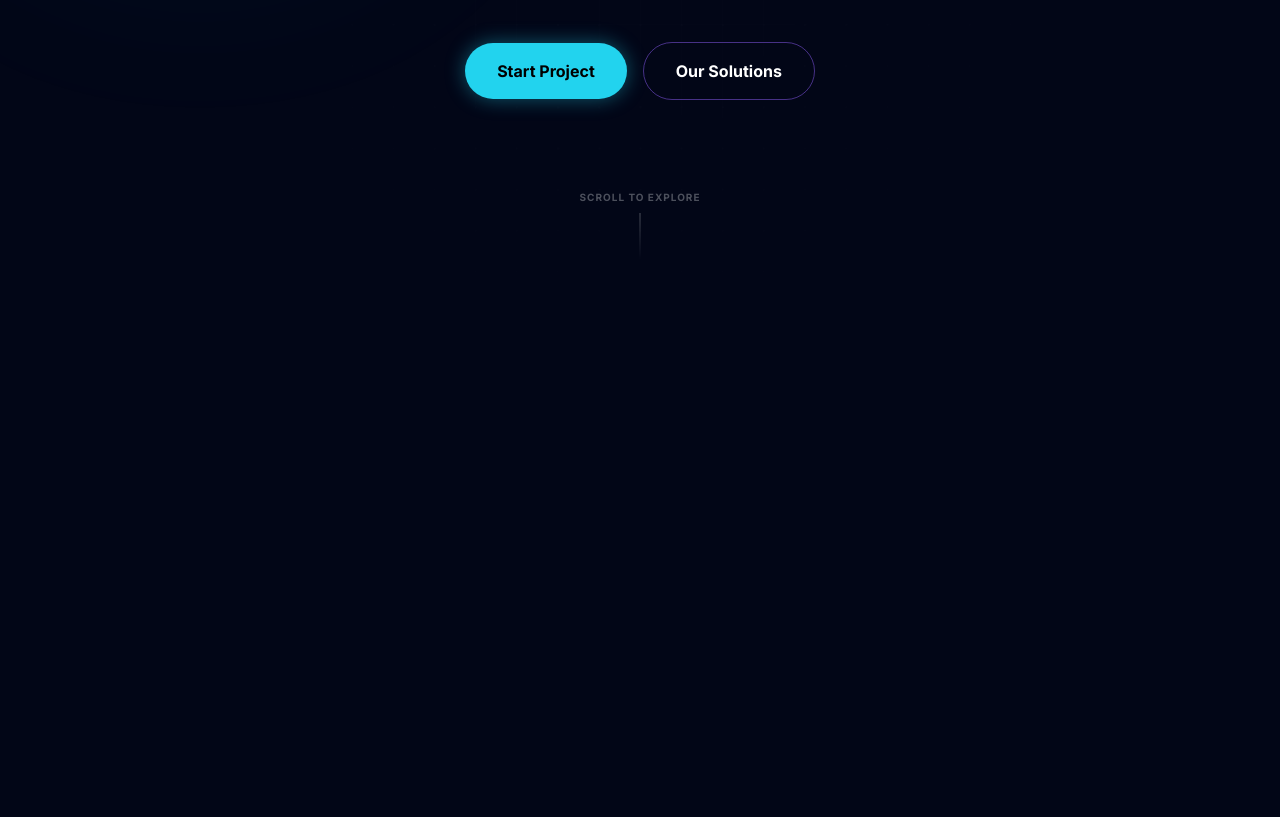
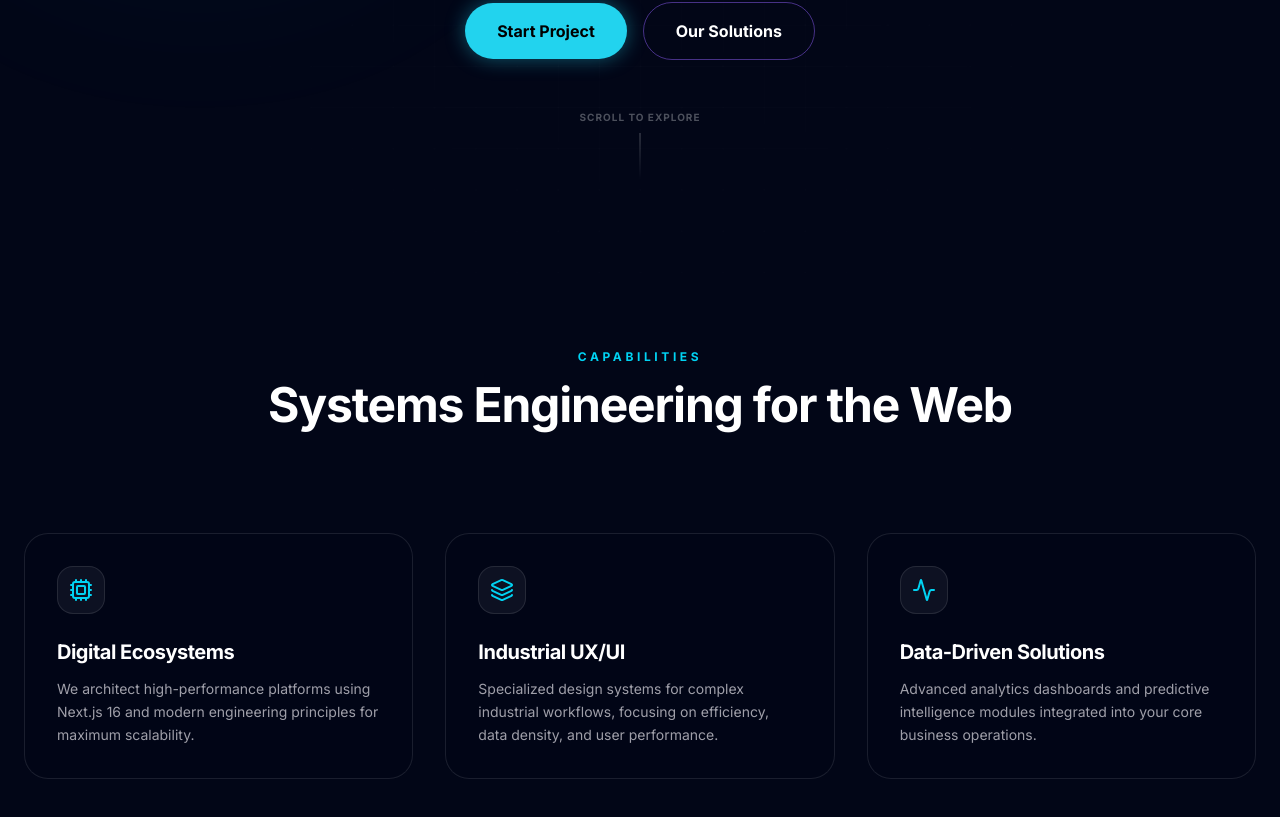
Before and after one commit to markusx5622/mc-websolutions-v2, a Next.js app: page / in a window 1280 px wide. Shown: the part 499-1316 px from the top of the page. Before the commit the page ends 800 px from the top, so only its background shows below. Built offline with nearby package versions, Linux system fonts and the light colour scheme.

Commit message:
🚀 Feat: Add Industrial Services Grid (Architecture, Optimization, Intelligence)

```diff
--- a/src/app/page.tsx
+++ b/src/app/page.tsx
@@ -2,6 +2,31 @@
 
 import React, { useState, useEffect } from 'react';
 import { motion, useMotionValue, useSpring, Variants } from 'framer-motion';
+import ServiceCard from '@/components/ServiceCard';
+
+type Service = {
+  title: string;
+  description: string;
+  iconName: 'Cpu' | 'Layers' | 'Activity';
+};
+
+const SERVICES: Service[] = [
+  {
+    title: 'Digital Ecosystems',
+    description: 'We architect high-performance platforms using Next.js 16 and modern engineering principles for maximum scalability.',
+    iconName: 'Cpu',
+  },
+  {
+    title: 'Industrial UX/UI',
+    description: 'Specialized design systems for complex industrial workflows, focusing on efficiency, data density, and user performance.',
+    iconName: 'Layers',
+  },
+  {
+    title: 'Data-Driven Solutions',
+    description: 'Advanced analytics dashboards and predictive intelligence modules integrated into your core business operations.',
+    iconName: 'Activity',
+  },
+];
 
 export default function Home() {
   const mouseX = useMotionValue(0);
@@ -38,12 +63,14 @@ export default function Home() {
     visible: {
       y: 0,
       opacity: 1,
-      transition: { duration: 0.8, ease: "easeOut" },
+      transition: { duration: 1, ease: [0.16, 1, 0.3, 1] },
     },
   };
 
   return (
-    <main className="relative flex flex-col items-center justify-center min-h-screen px-6 overflow-hidden">
+    <div className="flex flex-col w-full">
+      {/* Hero Section */}
+      <main className="relative flex flex-col items-center justify-center min-h-[90vh] px-6 overflow-hidden">
         {/* Reactive Glow Blob */}
         <motion.div
           style={{
@@ -95,5 +122,40 @@ export default function Home() {
           <div className="w-px h-12 bg-gradient-to-b from-white to-transparent" />
         </div>
       </main>
+
+      {/* Services Section */}
+      <section id="services" className="relative z-10 w-full max-w-7xl mx-auto px-6 py-24 md:py-32">
+        <div className="flex flex-col items-center text-center mb-16 md:mb-20">
+          <motion.span
+            initial={{ opacity: 0, y: 10 }}
+            whileInView={{ opacity: 1, y: 0 }}
+            viewport={{ once: true }}
+            className="text-cyan-400 text-xs font-bold uppercase tracking-[0.3em] mb-4"
+          >
+            Capabilities
+          </motion.span>
+          <motion.h2
+            initial={{ opacity: 0, y: 20 }}
+            whileInView={{ opacity: 1, y: 0 }}
+            viewport={{ once: true }}
+            className="text-3xl md:text-5xl font-bold tracking-tight text-white mb-6"
+          >
+            Systems Engineering for the Web
+          </motion.h2>
+        </div>
+
+        <div className="grid grid-cols-1 md:grid-cols-3 gap-6 md:gap-8">
+          {SERVICES.map((service, idx) => (
+            <ServiceCard
+              key={service.title}
+              title={service.title}
+              description={service.description}
+              iconName={service.iconName}
+              index={idx}
+            />
+          ))}
+        </div>
+      </section>
+    </div>
   );
 }
--- /dev/null
+++ b/src/components/ServiceCard.tsx
@@ -0,0 +1,61 @@
+"use client";
+
+import React from 'react';
+import { motion } from 'framer-motion';
+import * as LucideIcons from 'lucide-react';
+
+interface ServiceCardProps {
+  title: string;
+  description: string;
+  iconName: keyof typeof LucideIcons;
+  index: number;
+}
+
+const ServiceCard: React.FC<ServiceCardProps> = ({ title, description, iconName, index }) => {
+  // Dynamically resolve the icon
+  const Icon = LucideIcons[iconName] as LucideIcons.LucideIcon;
+
+  return (
+    <motion.div
+      initial={{ y: 50, opacity: 0 }}
+      whileInView={{ y: 0, opacity: 1 }}
+      viewport={{ once: true }}
+      transition={{
+        duration: 0.8,
+        delay: index * 0.2,
+        ease: "easeOut"
+      }}
+      whileHover={{
+        y: -10,
+        transition: { duration: 0.3 }
+      }}
+      className="group relative p-8 rounded-3xl glassmorphism border border-white/10 hover:border-cyan-500/50 transition-all duration-500 overflow-hidden"
+    >
+      {/* Dynamic Glow Effect on Hover */}
+      <div className="absolute inset-0 opacity-0 group-hover:opacity-100 transition-opacity duration-500 pointer-events-none">
+        <div className="absolute inset-x-[-20%] inset-y-[-20%] bg-[radial-gradient(circle_at_center,var(--cyan)_0%,transparent_70%)] opacity-10 blur-3xl" />
+        <div className="absolute top-0 left-0 w-full h-px bg-gradient-to-r from-transparent via-cyan-500 to-transparent" />
+        <div className="absolute bottom-0 right-0 w-full h-px bg-gradient-to-r from-transparent via-purple-500 to-transparent" />
+      </div>
+
+      <div className="relative z-10">
+        <div className="w-12 h-12 rounded-2xl bg-white/5 flex items-center justify-center mb-6 border border-white/10 group-hover:scale-110 group-hover:bg-cyan-500/10 transition-all duration-500">
+          {Icon && <Icon className="w-6 h-6 text-cyan-400 group-hover:text-cyan-300" />}
+        </div>
+
+        <h3 className="text-xl font-bold text-white mb-3 tracking-tight">
+          {title}
+        </h3>
+
+        <p className="text-sm text-zinc-400 leading-relaxed group-hover:text-zinc-300 transition-colors">
+          {description}
+        </p>
+      </div>
+
+      {/* Subtle border glow on hover */}
+      <div className="absolute inset-0 rounded-3xl border border-transparent group-hover:border-purple-500/20 transition-all duration-500" />
+    </motion.div>
+  );
+};
+
+export default ServiceCard;
```
Lines whose indentation alone changed are shown as unchanged.
